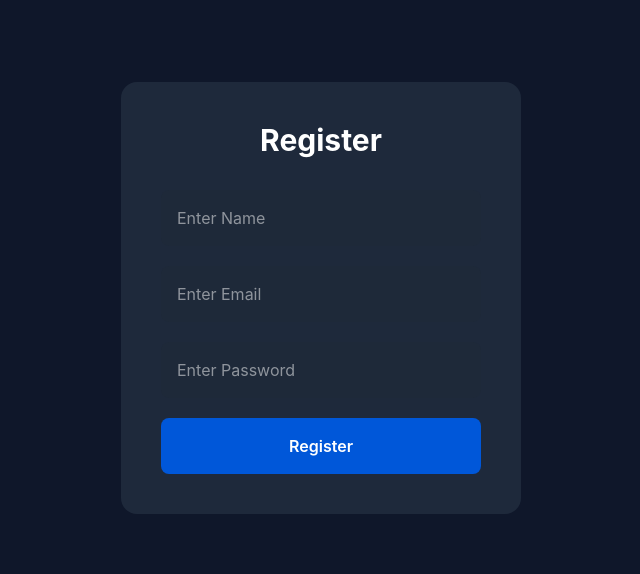
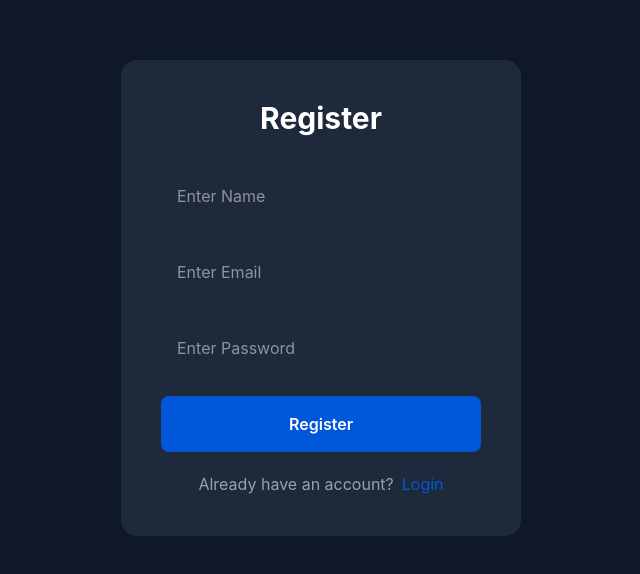
Before and after one commit to DaraAnjali/FixMyCity, a React (Vite) app in the folder client/: page /register in a window 1280 px wide. Shown: the part 102-676 px from the top of the page, without its empty margins (319-959 px from the left). Built offline with nearby package versions, Linux system fonts and the light colour scheme.

Commit message:
Improved auth navigation

```diff
--- a/client/src/pages/Home.jsx
+++ b/client/src/pages/Home.jsx
@@ -1,6 +1,11 @@
 import Navbar from "../components/Navbar";
 
+import { useNavigate } from "react-router-dom";
+
 const Home = () => {
+
+  const navigate = useNavigate();
+
   return (
     <div className="min-h-screen bg-[#0F172A] text-white">
 
@@ -40,13 +45,21 @@ const Home = () => {
         {/* BUTTONS */}
         <div className="flex gap-6 mt-10">
 
-          <button className="bg-[#0057D9] hover:bg-blue-700 px-8 py-4 rounded-xl text-lg font-semibold transition">
+          <button
+            onClick={() => navigate("/report")}
+
+            className="bg-[#0057D9] hover:bg-blue-700 px-8 py-4 rounded-xl text-lg font-semibold transition"
+          >
 
             Report Issue
 
           </button>
 
-          <button className="bg-[#FF8A00] hover:bg-orange-600 px-8 py-4 rounded-xl text-lg font-semibold transition">
+          <button
+            onClick={() => navigate("/dashboard")}
+
+            className="bg-[#FF8A00] hover:bg-orange-600 px-8 py-4 rounded-xl text-lg font-semibold transition"
+          >
 
             Explore Dashboard
 
--- a/client/src/pages/Login.jsx
+++ b/client/src/pages/Login.jsx
@@ -77,6 +77,19 @@ const Login = () => {
         >
           Login
         </button>
+        <p className="mt-5 text-center text-gray-400">
+
+  Don't have an account?
+
+  <span
+    onClick={() => navigate("/register")}
+
+    className="text-[#00C853] cursor-pointer ml-2"
+  >
+    Register
+  </span>
+
+</p>
 
       </form>
 
--- a/client/src/pages/Register.jsx
+++ b/client/src/pages/Register.jsx
@@ -83,6 +83,19 @@ const Register = () => {
         >
           Register
         </button>
+        <p className="mt-5 text-center text-gray-400">
+
+  Already have an account?
+
+  <span
+    onClick={() => navigate("/login")}
+
+    className="text-[#0057D9] cursor-pointer ml-2"
+  >
+    Login
+  </span>
+
+</p>
 
       </form>
 
```
